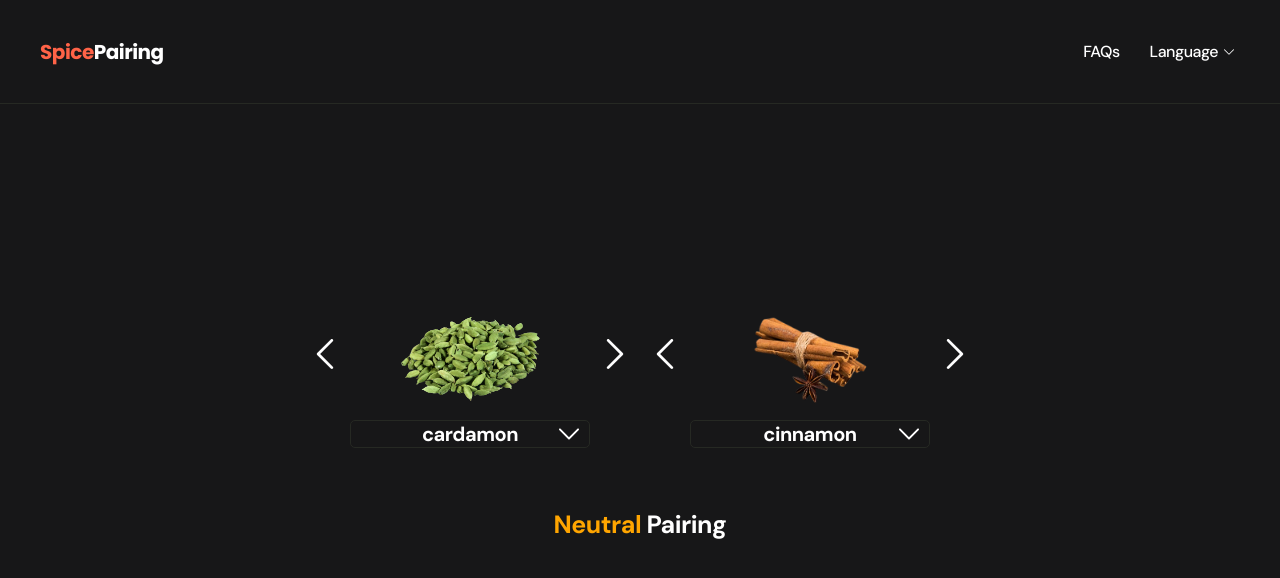
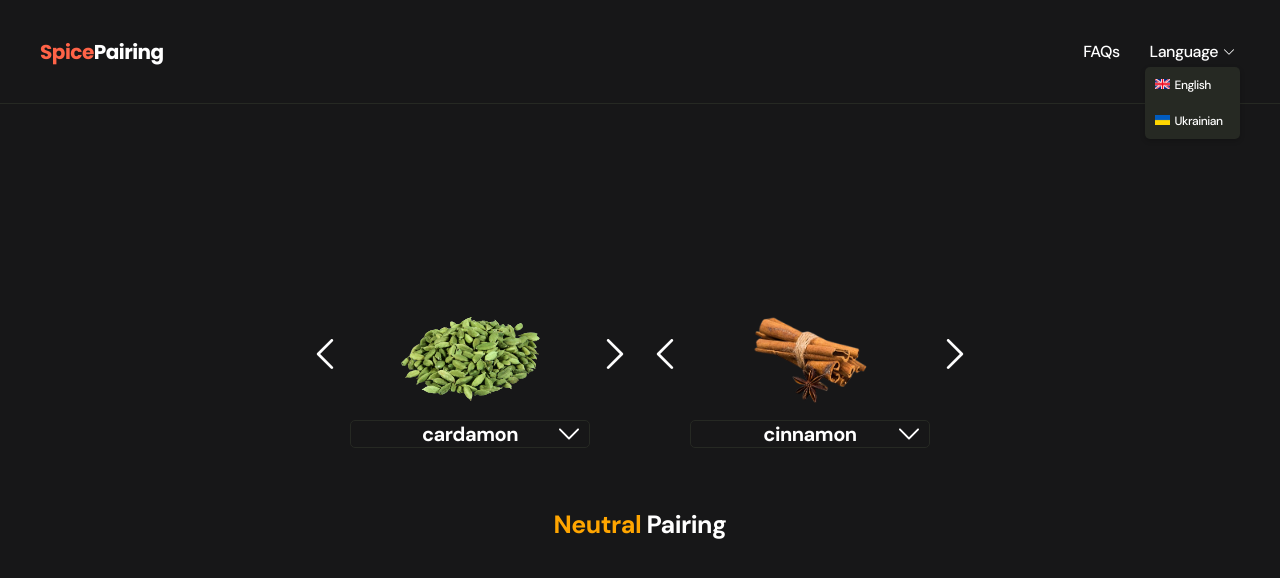
Before and after one commit to SergiyMilienko/spice-pairing-application, a React (Create React App) app: page / in a window 1280 px wide. Both pictures are taken after a click on the item "Language". Shown: the top 578 px of the page. Built offline with nearby package versions, Linux system fonts and the light colour scheme.

Commit message:
language switch dropdown menu

```diff
--- a/src/components/Navbar/index.jsx
+++ b/src/components/Navbar/index.jsx
@@ -1,8 +1,15 @@
 /* eslint-disable jsx-a11y/anchor-is-valid */
-import React from 'react'
+import React, {useState} from 'react'
 import "./style.css"
 
 const Navbar = () => {
+
+    const [isDropdownOpen, setIsDropdownOpen] = useState(false);
+
+    const handleDropdownToggle = () => {
+        setIsDropdownOpen(!isDropdownOpen);
+    };
+
   return (
     <nav className="nav">
         <div className="container">
@@ -14,11 +21,17 @@ const Navbar = () => {
                     <li className="nav-list__item">
                         <a href="#faqs" className="nav-list__link">FAQs</a>
                     </li>
-                    <li className="nav-list__item">
+                    <li className="nav-list__item" onClick={handleDropdownToggle}>
                         <a href="#language" className="nav-list__link">Language</a>
                         <button itemID="bottom-arrow">
                             <img className="choose" src="./img/right-arrow.svg" alt=""/>
                         </button>
+                        {isDropdownOpen && (
+                        <ul className="dropdown-menu languages">
+                            <li> <img src="./img/english.jpg" alt=""/>English</li>
+                            <li> <img src="./img/ukrainian.jpg" alt=""/>Ukrainian</li>
+                        </ul>
+                    )}
                     </li>
                 </ul>
             </div>
--- a/src/components/Navbar/style.css
+++ b/src/components/Navbar/style.css
@@ -51,12 +51,17 @@ strong {
 }
 
 .nav-list__item {
+    position: relative;
     display: flex;
     align-items: center;
     justify-self: center;
     padding: 5px;
     border-radius: 10px;
     cursor: pointer;
+}
+
+.nav-list__item:hover {
+    background-color:#202023;
 }
 
 .nav-list__item button {
@@ -78,3 +83,13 @@ strong {
         font-size: 10px;
     }
 }
+
+.dropdown-menu li {
+    font-size: 12px;
+}
+
+.dropdown-menu img {
+    width: 15px;
+    height: 10px;
+    margin-right: 5px;
+}
```
Also changed, not shown: public/img/english.jpg (added), public/img/ukrainian.jpg (added).
